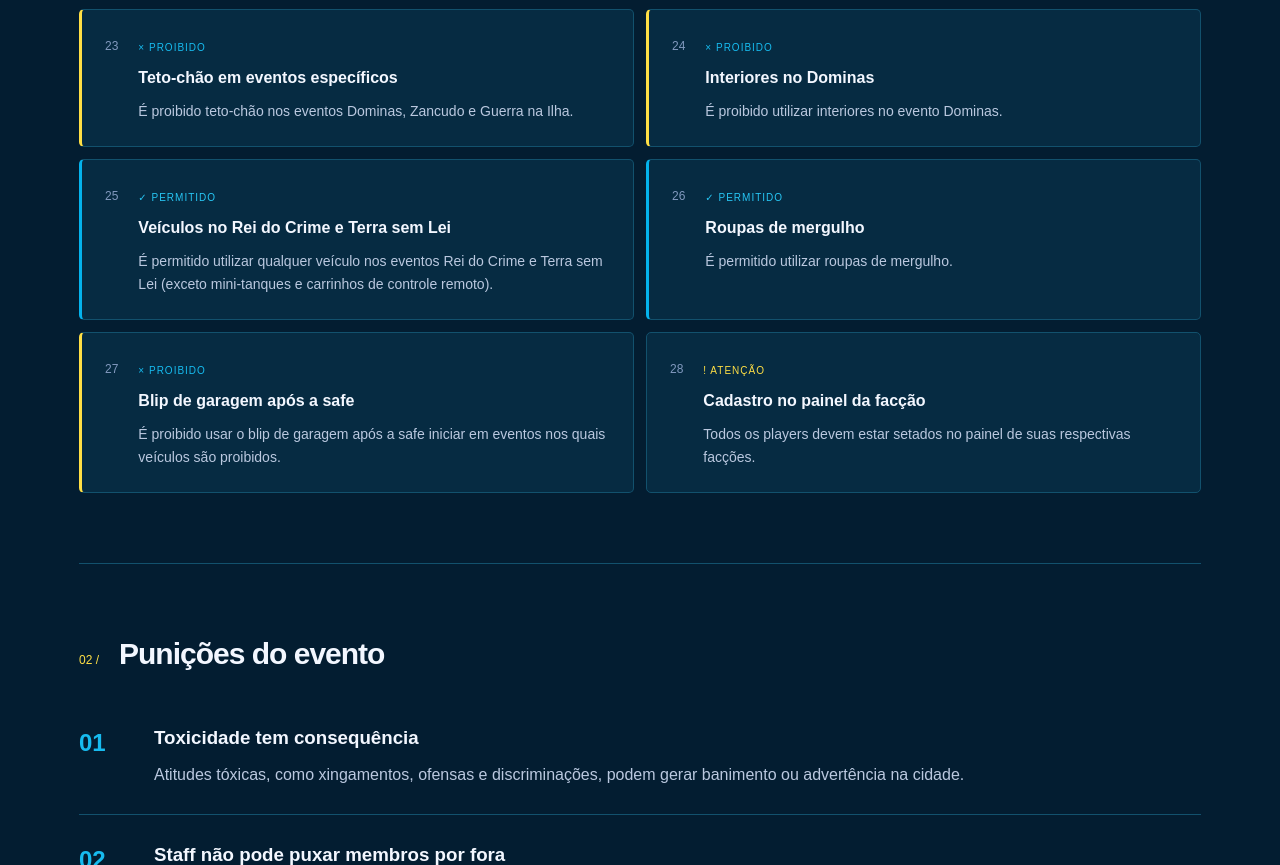
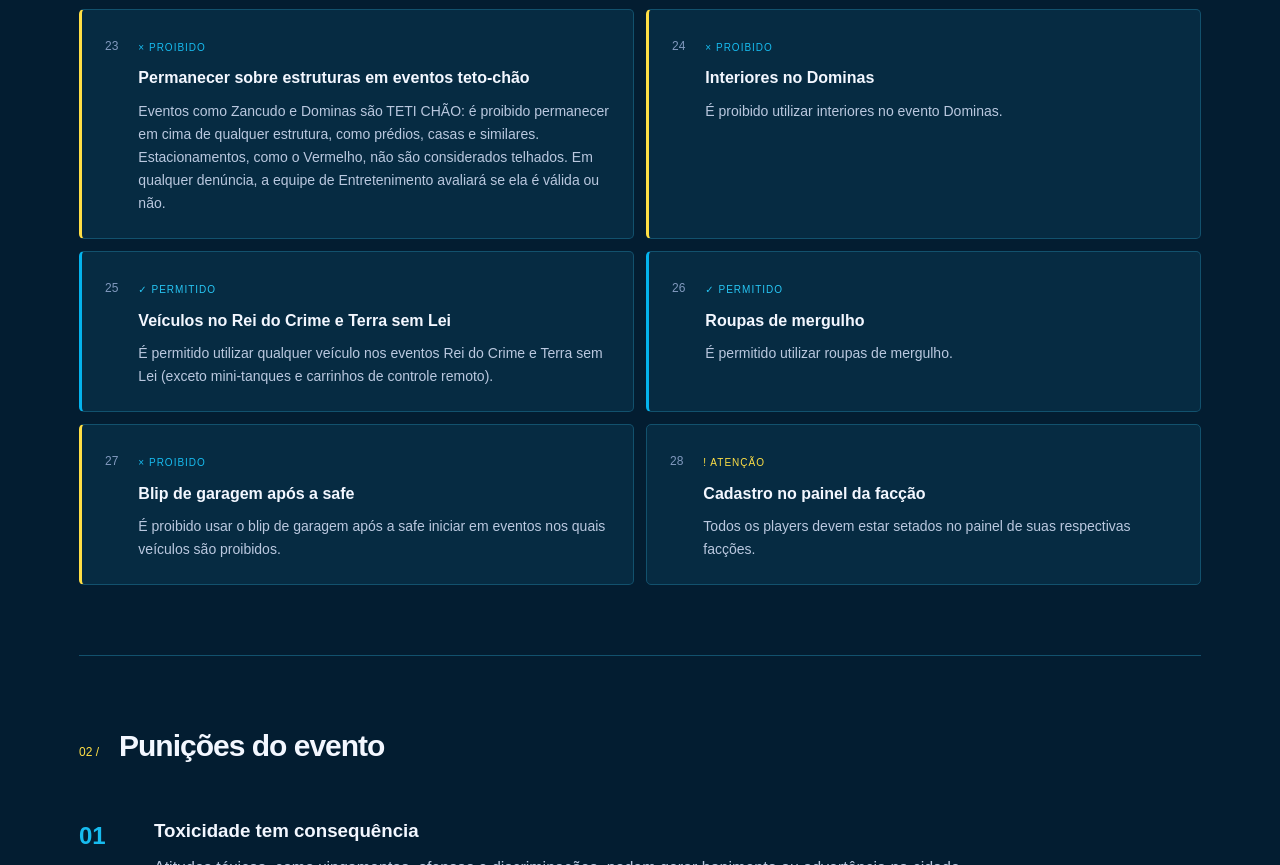
Before and after one commit to NobreRoyalleRP/nobre-royalle, a plain HTML site: page index.html in a window 1280 px wide. Shown: the part 2989-3854 px from the top of the page. Drawn offline with Linux system fonts and the light colour scheme.

Commit message:
Update event rules for structure usage

```diff
--- a/index.html
+++ b/index.html
@@ -24,7 +24,7 @@ const rules=[
 ['proibido','Roupa de outra facção','Use somente a roupa ou o uniforme da sua facção. Se não houver uniforme, utilize a mochila designada por ORGs. Todos os membros da facção devem estar com o mesmo uniforme; o membro que não estiver corretamente uniformizado receberá uma advertência.'],
 ["atencao","Situações para repuxar ao evento","O jogador poderá ser repuxado em caso de bug claro e visto pela equipe ou hacker zaralho (com bazuca ou morte enquanto estiver algemado). Em casos de suspeita de cheat, a denúncia será aceita, mas o jogador não será repuxado. Toda denúncia precisa de um clipe; sem clipe, o jogador não será repuxado."],
 ["atencao","Clipes com contexto","Todos os clipes apresentados devem mostrar o contexto da ação."],
-["proibido","Teto-chão em eventos específicos","É proibido teto-chão nos eventos Dominas, Zancudo e Guerra na Ilha."],
+["proibido","Permanecer sobre estruturas em eventos teto-chão","Eventos como Zancudo e Dominas são TETI CHÃO: é proibido permanecer em cima de qualquer estrutura, como prédios, casas e similares. Estacionamentos, como o Vermelho, não são considerados telhados. Em qualquer denúncia, a equipe de Entretenimento avaliará se ela é válida ou não."],
 ["proibido","Interiores no Dominas","É proibido utilizar interiores no evento Dominas."],
 ["permitido","Veículos no Rei do Crime e Terra sem Lei","É permitido utilizar qualquer veículo nos eventos Rei do Crime e Terra sem Lei (exceto mini-tanques e carrinhos de controle remoto)."],
 ["permitido","Roupas de mergulho","É permitido utilizar roupas de mergulho."],
```
